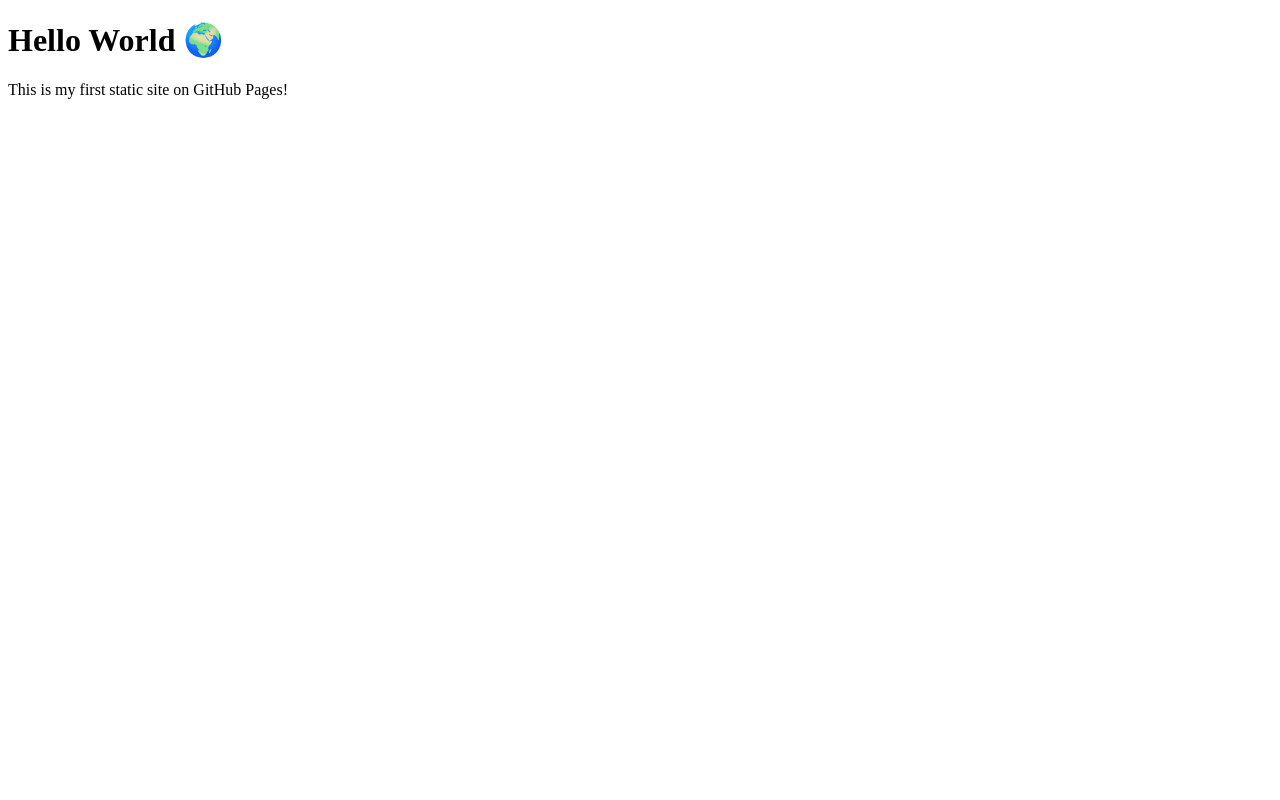
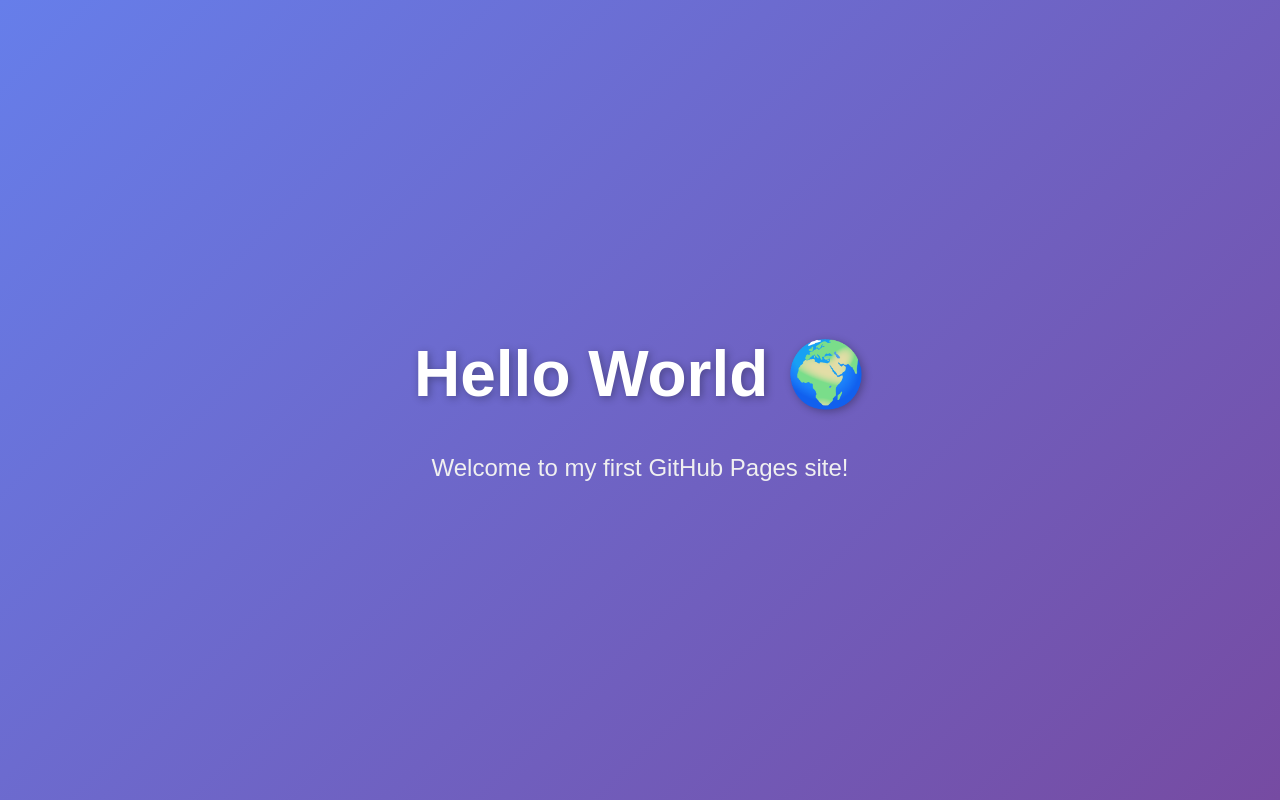
Before and after one commit to ug-devops/ug-devops.github.io, a plain HTML site: page index.html in a window 1280 px wide. Drawn offline with Linux system fonts and the light colour scheme.

Commit message:
Optimizing the index.html

```diff
--- a/index.html
+++ b/index.html
@@ -3,9 +3,34 @@
 <head>
   <meta charset="UTF-8">
   <title>Hello World</title>
+  <style>
+    body {
+      margin: 0;
+      height: 100vh;
+      display: flex;
+      justify-content: center;
+      align-items: center;
+      background: linear-gradient(135deg, #667eea, #764ba2);
+      font-family: Arial, Helvetica, sans-serif;
+      color: white;
+    }
+    h1 {
+      font-size: 4rem;
+      text-align: center;
+      text-shadow: 2px 2px 8px rgba(0, 0, 0, 0.3);
+    }
+    p {
+      font-size: 1.5rem;
+      text-align: center;
+      margin-top: 10px;
+      color: #f0f0f0;
+    }
+  </style>
 </head>
 <body>
-  <h1>Hello World 🌍</h1>
-  <p>This is my first static site on GitHub Pages!</p>
+  <div>
+    <h1>Hello World 🌍</h1>
+    <p>Welcome to my first GitHub Pages site!</p>
+  </div>
 </body>
 </html>
```
